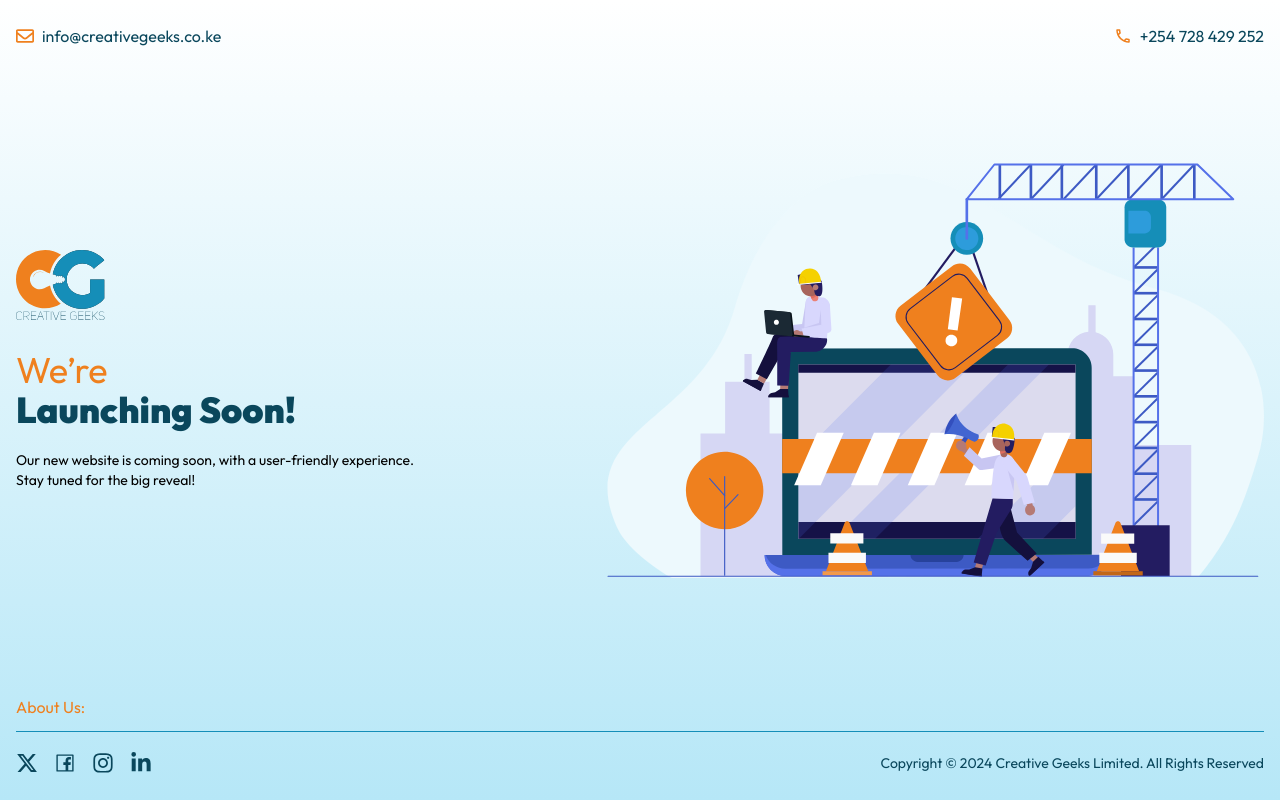
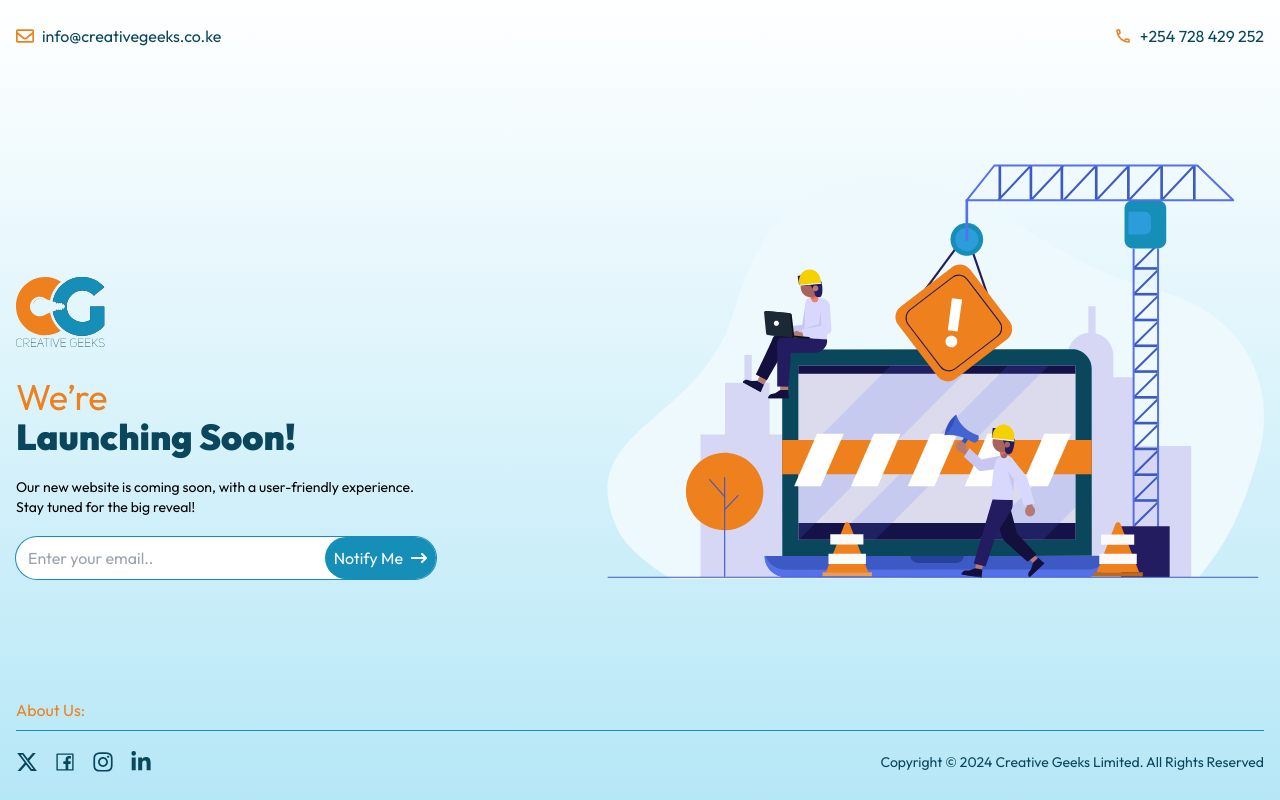
Before and after one commit to gathumartins/geeks, a Next.js app: page / in a window 1280 px wide. Built offline with nearby package versions, Linux system fonts and the light colour scheme.

Commit message:
updated the newsltter form

```diff
--- a/src/components/ComingSoon.tsx
+++ b/src/components/ComingSoon.tsx
@@ -5,6 +5,7 @@ import { FaRegEnvelope,FaLinkedinIn, FaInstagram } from "react-icons/fa";
 import { MdOutlineLocalPhone } from "react-icons/md";
 import { FaXTwitter } from "react-icons/fa6";
 import { AiOutlineFacebook } from "react-icons/ai";
+import NewsLetter from './NewsLetter';
 
 function ComingSoon() {
      const myDate = new Date();
@@ -17,20 +18,26 @@ function ComingSoon() {
 <span className="text-[#0A475C] group-hover:text-[#EF801E] text-base hidden sm:inline-block font-normal">+254 728 429 252</span></Link>
       </header>
       <main className="my-[50px] sm:my-[80px]">
-        <section className="flex flex-col sm:flex-row justify-between gap-7">
-          <div className="text-center sm:text-left flex justify-start flex-col sm:justify-center">
+        <section className="flex flex-col sm:flex-row justify-between gap-7 place-content-end">
+          <div className="text-center sm:text-left flex justify-start flex-col sm:justify-end">
           <div><Image src="/imgs/logo2.svg" alt="Creative Geeks logo" width={89} height={70} className="inline-block"/></div>
           <h2 className="text-[#EF801E] font-normal text-4xl mt-[30px]">We’re</h2>
           <h1 className="text-[#0A475C] font-black text-4xl">Launching Soon!</h1>
           <p className="text-black max-w-[420px] mx-auto sm:mx-0 text-sm font-normal mt-[20px]">Our new website is coming soon, with a user-friendly experience. Stay tuned for the big reveal!</p>
+          <article className="hidden sm:block mt-5">
+            <NewsLetter/>
+          </article>
           </div>
-        <div className="flex justify-center sm:justify-end">
-          <Image src="/imgs/coming.svg" alt="creative geeks coming soon iamge" width={657} height={416} className="inline-block w-[70%] sm:w-[100%]" loading="lazy" decoding="async" />
+        <div className="flex flex-col sm:flex-row justify-end place-content-end">
+          <Image src="/imgs/coming.svg" alt="creative geeks coming soon iamge" width={657} height={416} className="inline-block mx-auto sm:mr-0 w-[70%] sm:w-[100%]" loading="lazy" decoding="async" />
+          <article className="block sm:hidden mt-5">
+            <NewsLetter/>
+          </article>
         </div>
         </section>
       </main>
       <footer className="py-4">
-        <h3 className="text-base text-[#EF801E] font-medium text-center sm:text-left mb-3">About Us:</h3>
+        <h3 className="text-base text-[#EF801E] font-medium text-center sm:text-left mb-2">About Us:</h3>
         <div className="border-t-[1px] border-solid border-[#158EB8] flex  flex-col sm:flex-row justify-between gap-5 place place-items-center pt-5">
           <nav className="flex justify-center sm:justify-between gap-4">
             <Link href="https://twitter.com/creageeks" target="_blank" title="twitter x">
--- a/src/components/NewsLetter.tsx
+++ b/src/components/NewsLetter.tsx
@@ -1,8 +1,16 @@
 import React from 'react'
+import { FaArrowRightLong } from "react-icons/fa6";
+
 
 function NewsLetter() {
   return (
-    <div>NewsLetter</div>
+    <form className="flex flex-row ring-1 justify-start rounded-3xl ring-[#158EB8] bg-white">
+        <input type="email" name="email" id="email" className="flex-grow rounded-l-3xl py-2 px-3 bg-transparent ring-transparent shadow-none focus:border-none focus:shadow-none focus-within:shadow-none focus:ring-0 focus-within:ring-0" required placeholder="Enter your email.."/>
+        <div className='group flex flex-row gap-2 place-items-center p-[9px] text-white bg-[#158EB8] rounded-3xl cursor-pointer hover:bg-[#EF801E]'>
+            <input type="submit" value="Notify Me" />
+            <FaArrowRightLong className="animate-pulse" />
+        </div>
+    </form>
   )
 }
 
```
